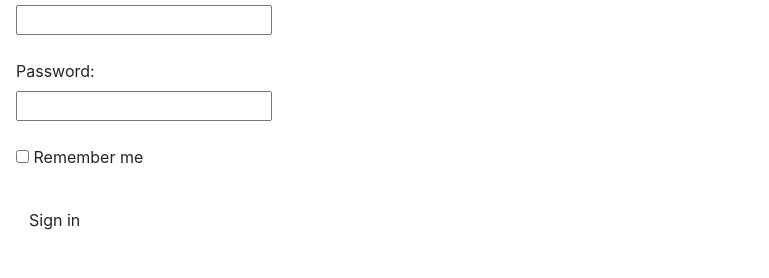
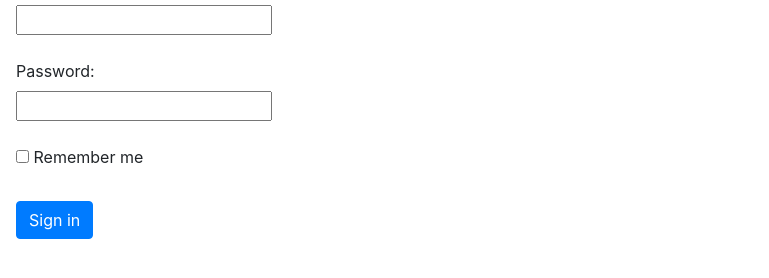
Before and after one commit to IanSmith1337/Curbd, a website: page public/signin.html in a window 1280 px wide. Shown: the part 148-426 px from the top of the page, without its empty margins (0-769 px from the left). Drawn offline with nearby package versions, Linux system fonts and the light colour scheme; some packages are replaced by stand-ins of ours; no server answers.

Commit message:
btn not button

```diff
--- a/public/signin.html
+++ b/public/signin.html
@@ -57,7 +57,7 @@
                 <label for="rme">Remember me</label>
                 <br><br>
             </form>
-            <button id="signInButton" class="btn button-primary">Sign in</button>
+            <button id="signInButton" class="btn btn-primary">Sign in</button>
         </div>
     </div>
     <!-- The core Firebase JS SDK is always required and must be listed first -->
```
